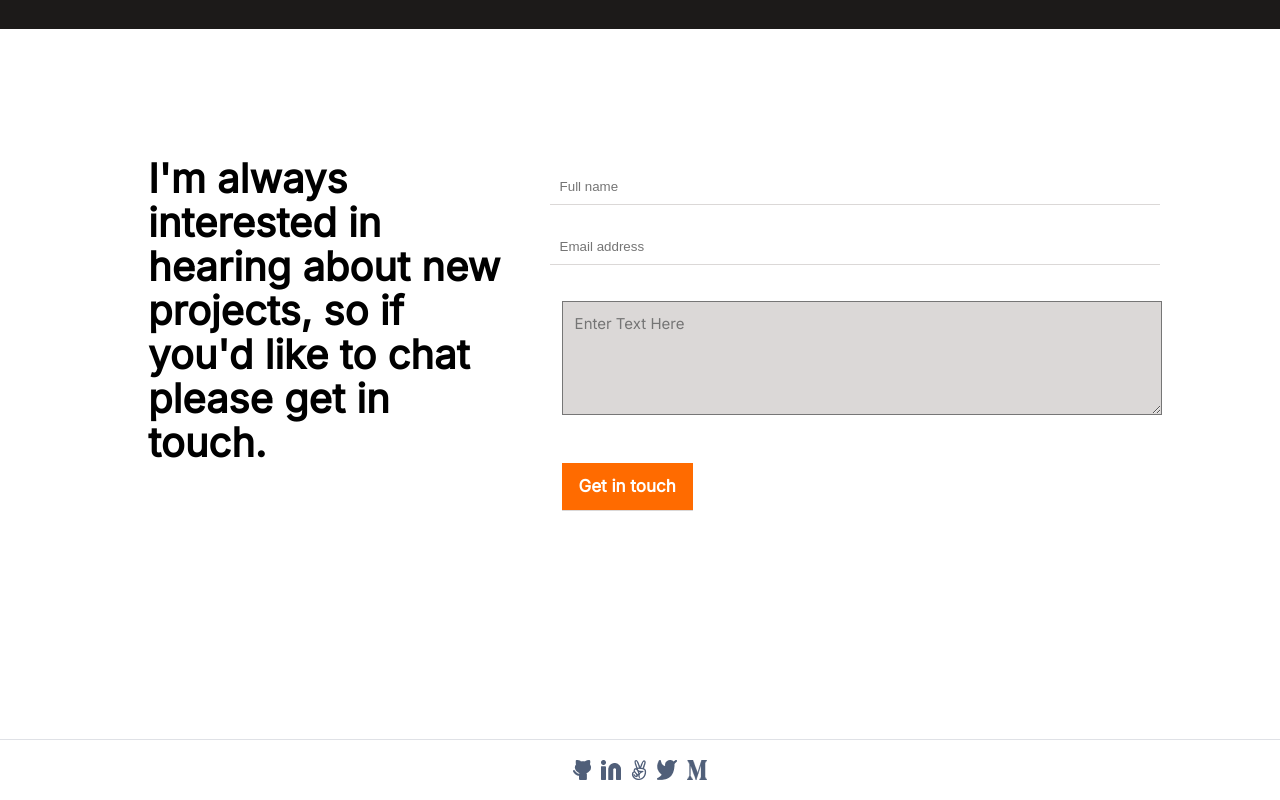
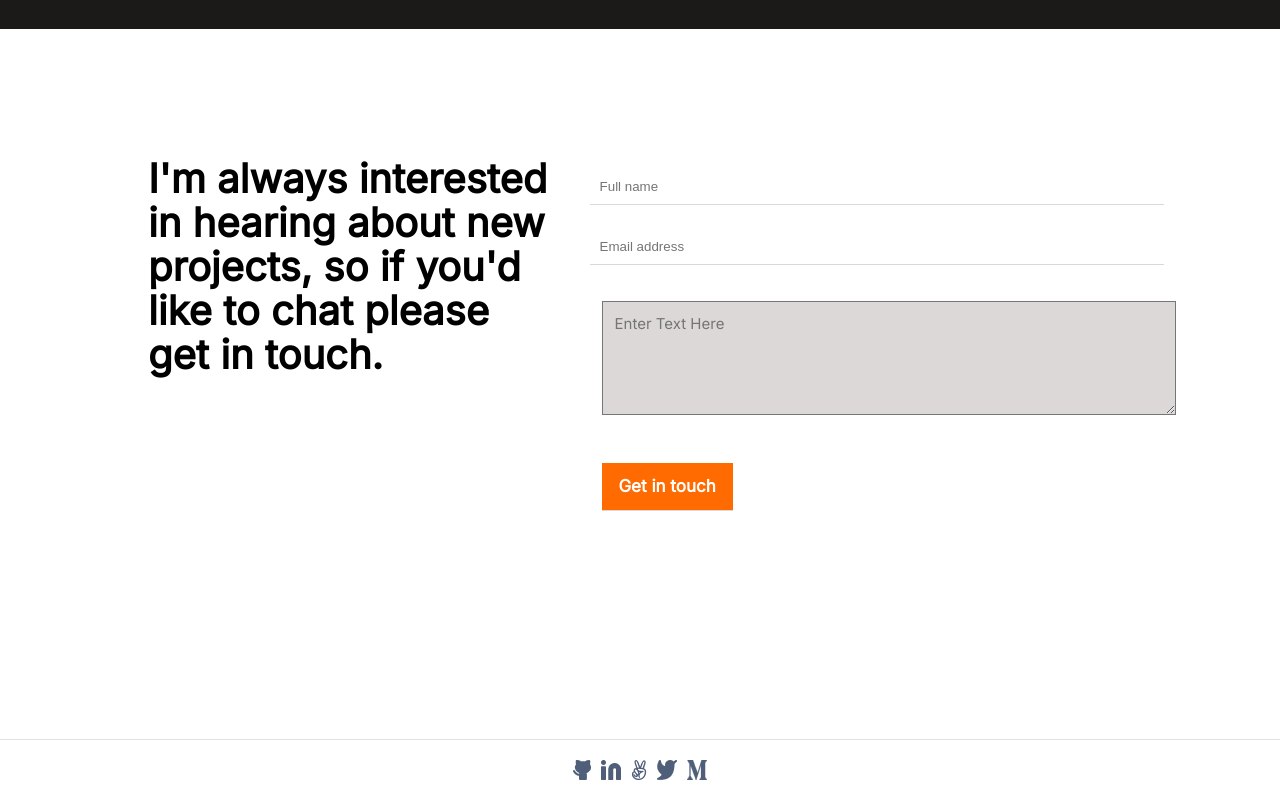
Before and after one commit to chibunduonyeje1/Portfolio-mobile, a website: page index.html in a window 1280 px wide. Shown: the part 3547-4347 px from the top of the page. Drawn offline with Linux system fonts and the light colour scheme.

Commit message:
Adjust the contact input field and add fontAwesome

```diff
--- a/css/style.css
+++ b/css/style.css
@@ -621,7 +621,7 @@
 
   .formsection div{
     align-items: flex-start;
-    max-width: 60%;
+    width: 60%;
   }
 
   .formsection h3 {
@@ -632,7 +632,8 @@
   }
 
   .formsection input {
-    width: 610px;
+    max-width: 684px;
+    width: 100%;
   }
   .formsection textarea {
     max-width: 600px;
```
